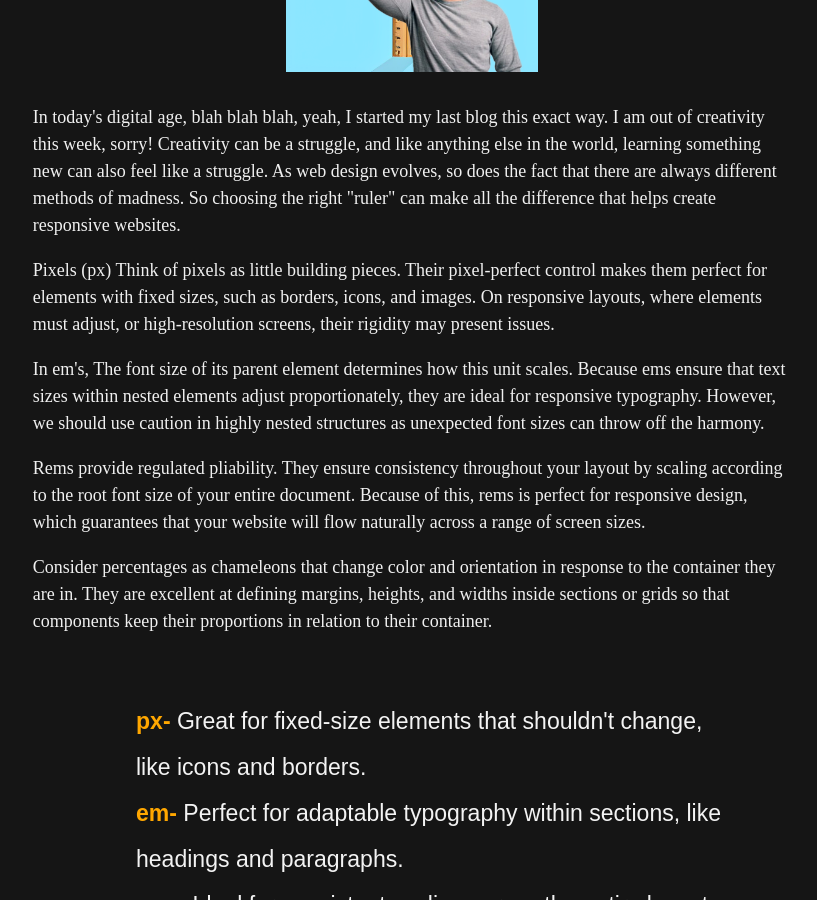
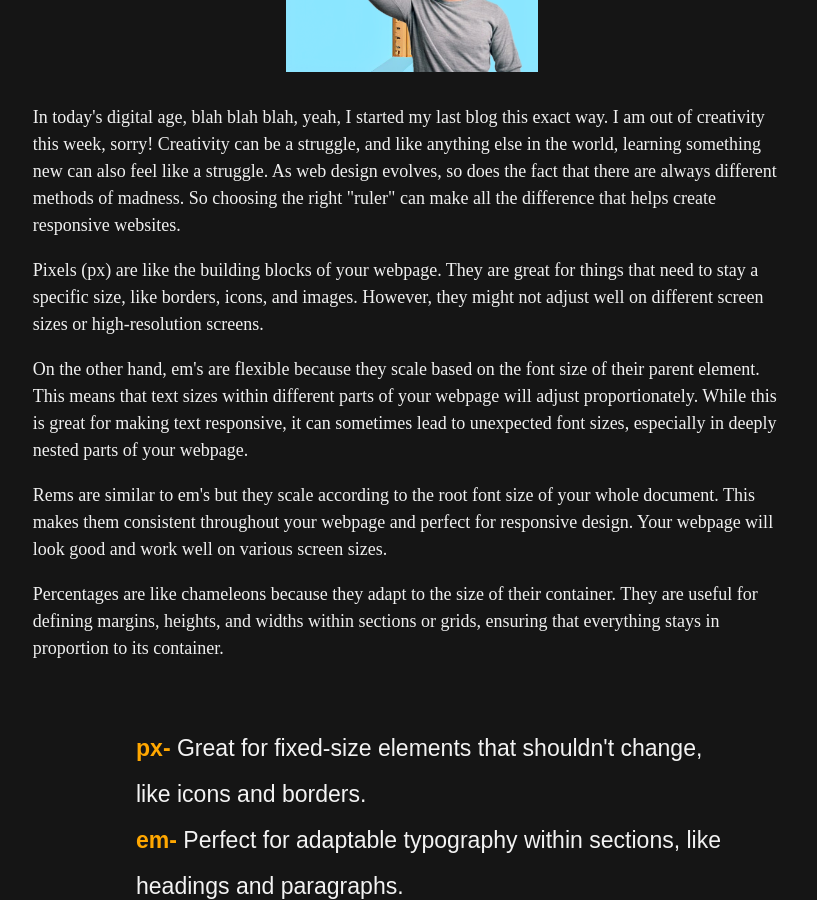
Before and after one commit to myuxjourney/myuxjourney.github.io, a Jekyll site: the page built from _posts/2024-02-13-Rulers-of-the-Digitial-World.html, in a window 1280 px wide and 900 px high, scrolled down 516 px. Shown: the whole window, without its empty margins (228-1045 px from the left). Built offline with Jekyll 4.4.1, drawn with Linux system fonts in a browser that asks for light colours; nearby versions of some CDN libraries.

Commit message:
blog fix

```diff
--- a/_posts/2024-02-13-Rulers-of-the-Digitial-World.html
+++ b/_posts/2024-02-13-Rulers-of-the-Digitial-World.html
@@ -22,17 +22,19 @@ categories:
   make all the difference that helps create responsive websites.
 </p>
 
-<p>Pixels (px) Think of pixels as little building pieces. Their pixel-perfect control makes them perfect for elements with fixed
-   sizes, such as borders, icons, and images. On responsive layouts, where elements must adjust, or high-resolution screens, their rigidity may present issues.</p>
+<p>
+  Pixels (px) are like the building blocks of your webpage. They are great for things that need to stay a specific size, like borders, icons, and images. However,
+  they might not adjust well on different screen sizes or high-resolution screens.</p>
 
-<p>In em's, The font size of its parent element determines how this unit scales.  Because ems ensure that text sizes within nested elements adjust proportionately,
-   they are ideal for responsive typography. However, we should use caution in highly nested structures as unexpected font sizes can throw off the harmony. </p>
+<p>On the other hand, em's are flexible because they scale based on the font size of their parent element. This means that text sizes within different parts of your
+   webpage will adjust proportionately. While this is great for making text responsive, it can sometimes lead to unexpected font sizes, especially in deeply nested
+   parts of your webpage.</p>
 
-<p>Rems provide regulated pliability. They ensure consistency throughout your layout by scaling according to the root font size of your entire document. Because of
-   this, rems is perfect for responsive design, which guarantees that your website will flow naturally across a range of screen sizes. </p>
+<p>Rems are similar to em's but they scale according to the root font size of your whole document. This makes them consistent throughout your webpage and perfect for
+   responsive design. Your webpage will look good and work well on various screen sizes.</p>
 
-<p>Consider percentages as chameleons that change color and orientation in response to the container they are in. They are excellent at defining margins, heights,
-   and widths inside sections or grids so that components keep their proportions in relation to their container. </p>
+<p>Percentages are like chameleons because they adapt to the size of their container. They are useful for defining margins, heights, and widths within sections or grids,
+   ensuring that everything stays in proportion to its container. </p>
 
 <div class="blog-list">
    <ul>
```
